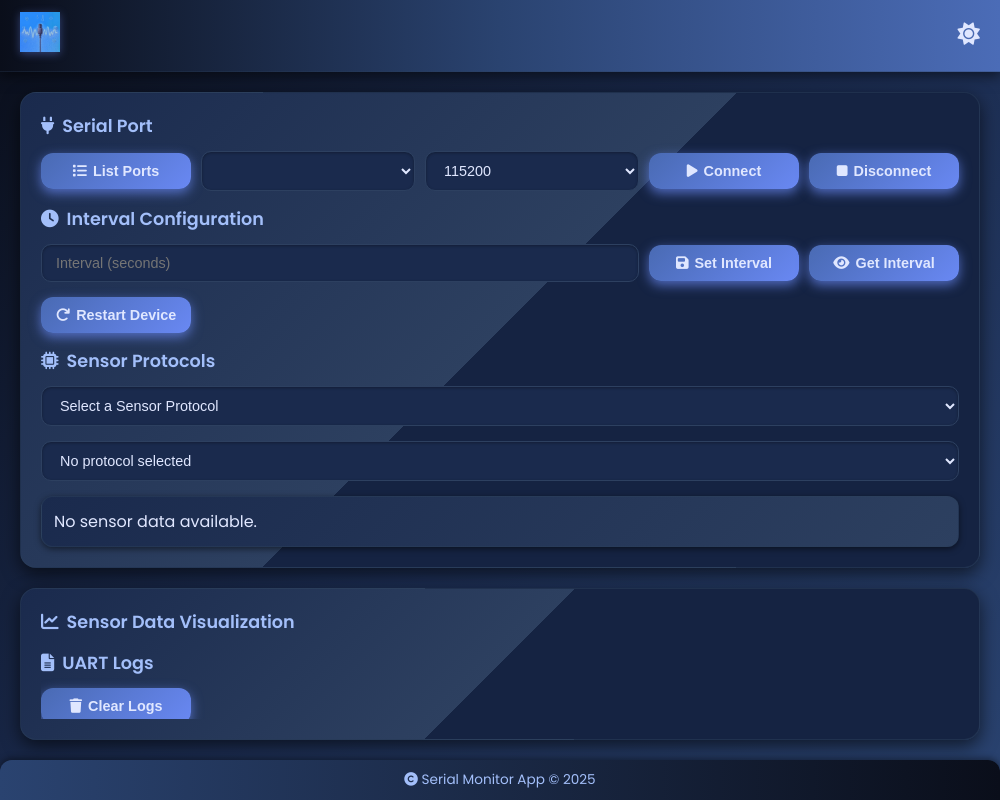
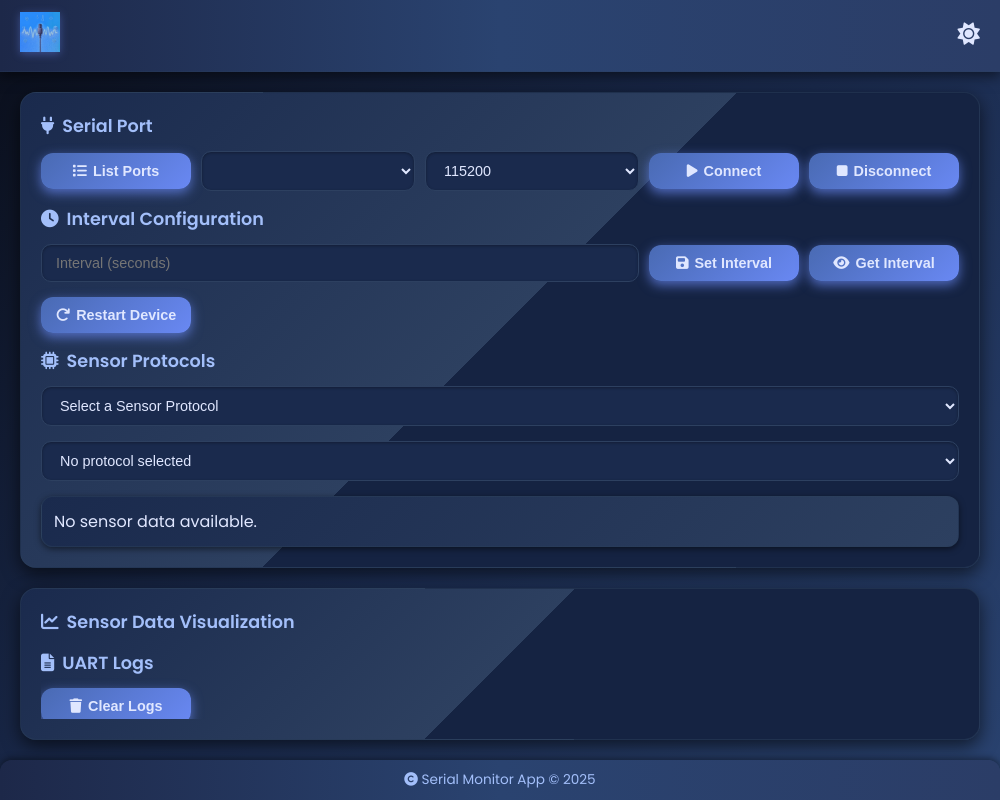
Before and after one commit to Sejal-08/IOT_Serial_Monitor, an Electron app: page index.html in a window 1000 px wide. Both pictures are taken after a click on the button 971 px from the left and 35 px from the top of the page. Drawn offline with Linux system fonts and the light colour scheme; no server answers.

Commit message:
Modified

```diff
--- a/styles.css
+++ b/styles.css
@@ -39,7 +39,7 @@ body.dark-mode {
   --panel-bg: linear-gradient(135deg, #1a2a4d, #2d4060 50%, #152342 50%);
   --panel-border: rgba(45, 65, 90, 0.5);
   --panel-shadow: 0 6px 18px rgba(0, 0, 0, 0.6);
-  --nav-bg: linear-gradient(90deg, #0a0e1a, #2a4370, #4b6cb7);
+  --nav-bg: linear-gradient(90deg, #1d2849, #2a4370, #2b3d67);
   --nav-shadow: 0 4px 12px rgba(0, 0, 0, 0.5);
   --nav-border: rgba(45, 65, 90, 0.3);
   --input-bg: #1a2a4d;
@@ -50,7 +50,7 @@ body.dark-mode {
   --action-shadow: 0 4px 12px rgba(107, 138, 247, 0.7);
   --output-bg: linear-gradient(135deg, #0a0e1a, #1a2a4d);
   --output-border: #2d4060;
-  --footer-bg: linear-gradient(90deg, #2a4370, #0a0e1a);
+  --footer-bg: linear-gradient(90deg, #1d2849, #2a4370, #2b3d67);
   --footer-color: #a3bffa;
   --footer-shadow: 0 -2px 6px rgba(0, 0, 0, 0.4);
   --sensor-bg: linear-gradient(135deg, #1a2a4d, #2d4060);
```
